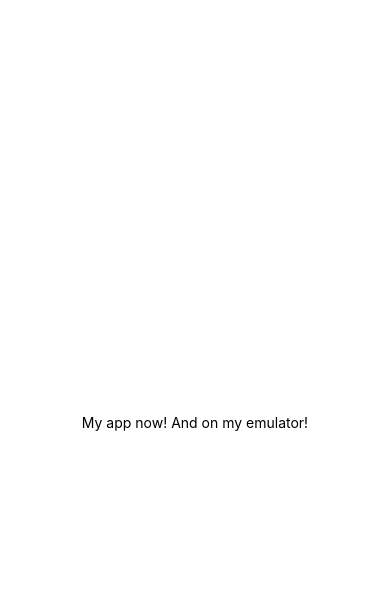
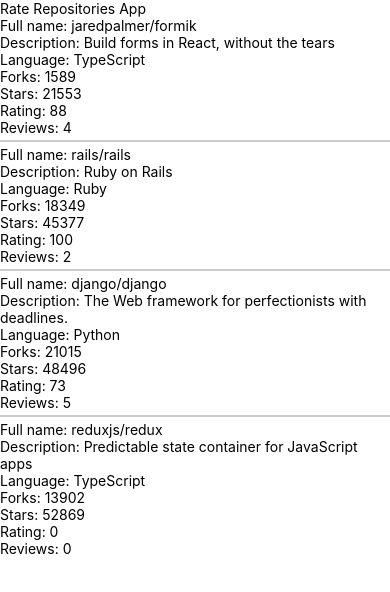
Before and after one commit to degenone/FSO-part10, a React Native app in the folder rate-repository-app/: screen / in a window 390 px wide. Shown: the top 592 px of the page. Built offline with nearby package versions, Linux system fonts and the light colour scheme.

Commit message:
exercise 10.3 done

```diff
--- a/rate-repository-app/App.js
+++ b/rate-repository-app/App.js
@@ -1,22 +1,5 @@
-import { StatusBar } from 'expo-status-bar';
-import { StyleSheet, Text, View } from 'react-native';
+import Main from './src/components/Main';
 
-const App = () => {
-    return (
-        <View style={styles.container}>
-            <Text>My app now! And on my emulator!</Text>
-            <StatusBar style='auto' />
-        </View>
-    );
-};
-
-const styles = StyleSheet.create({
-    container: {
-        flex: 1,
-        backgroundColor: '#fff',
-        alignItems: 'center',
-        justifyContent: 'center',
-    },
-});
+const App = () => <Main />;
 
 export default App;
--- /dev/null
+++ b/rate-repository-app/src/components/Main.jsx
@@ -0,0 +1,22 @@
+import Constants from 'expo-constants';
+import { Text, StyleSheet, View } from 'react-native';
+import RepositoryList from './RepositoryList';
+
+const style = StyleSheet.create({
+    container: {
+        marginTop: Constants.statusBarHeight,
+        flexGrow: 1,
+        flexShrink: 1,
+    },
+});
+
+const Main = () => {
+    return (
+        <View style={style.container}>
+            <Text>Rate Repositories App</Text>
+            <RepositoryList />
+        </View>
+    );
+};
+
+export default Main;
--- /dev/null
+++ b/rate-repository-app/src/components/RepositoryItem.jsx
@@ -0,0 +1,18 @@
+import { Text, View } from 'react-native';
+
+const RepositoryItem = (props) => {
+    const { repo } = props;
+    return (
+        <View>
+            <Text>Full name: {repo.fullName}</Text>
+            <Text>Description: {repo.description}</Text>
+            <Text>Language: {repo.language}</Text>
+            <Text>Forks: {repo.forksCount}</Text>
+            <Text>Stars: {repo.stargazersCount}</Text>
+            <Text>Rating: {repo.ratingAverage}</Text>
+            <Text>Reviews: {repo.reviewCount}</Text>
+        </View>
+    );
+};
+
+export default RepositoryItem;
--- /dev/null
+++ b/rate-repository-app/src/components/RepositoryList.jsx
@@ -0,0 +1,72 @@
+import { FlatList, View, StyleSheet } from 'react-native';
+import RepositoryItem from './RepositoryItem';
+
+const styles = StyleSheet.create({
+    separator: {
+        height: 2,
+        backgroundColor: '#CCC',
+        marginVertical: 4,
+    },
+});
+
+const repositories = [
+    {
+        id: 'jaredpalmer.formik',
+        fullName: 'jaredpalmer/formik',
+        description: 'Build forms in React, without the tears',
+        language: 'TypeScript',
+        forksCount: 1589,
+        stargazersCount: 21553,
+        ratingAverage: 88,
+        reviewCount: 4,
+        ownerAvatarUrl: 'https://avatars2.githubusercontent.com/u/4060187?v=4',
+    },
+    {
+        id: 'rails.rails',
+        fullName: 'rails/rails',
+        description: 'Ruby on Rails',
+        language: 'Ruby',
+        forksCount: 18349,
+        stargazersCount: 45377,
+        ratingAverage: 100,
+        reviewCount: 2,
+        ownerAvatarUrl: 'https://avatars1.githubusercontent.com/u/4223?v=4',
+    },
+    {
+        id: 'django.django',
+        fullName: 'django/django',
+        description: 'The Web framework for perfectionists with deadlines.',
+        language: 'Python',
+        forksCount: 21015,
+        stargazersCount: 48496,
+        ratingAverage: 73,
+        reviewCount: 5,
+        ownerAvatarUrl: 'https://avatars2.githubusercontent.com/u/27804?v=4',
+    },
+    {
+        id: 'reduxjs.redux',
+        fullName: 'reduxjs/redux',
+        description: 'Predictable state container for JavaScript apps',
+        language: 'TypeScript',
+        forksCount: 13902,
+        stargazersCount: 52869,
+        ratingAverage: 0,
+        reviewCount: 0,
+        ownerAvatarUrl: 'https://avatars3.githubusercontent.com/u/13142323?v=4',
+    },
+];
+
+const ItemSeparator = () => <View style={styles.separator} />;
+
+const RepositoryList = () => {
+    return (
+        <FlatList
+            data={repositories}
+            ItemSeparatorComponent={ItemSeparator}
+            renderItem={({ item }) => <RepositoryItem repo={item} />}
+            keyExtractor={(repo) => repo.id}
+        />
+    );
+};
+
+export default RepositoryList;
```
